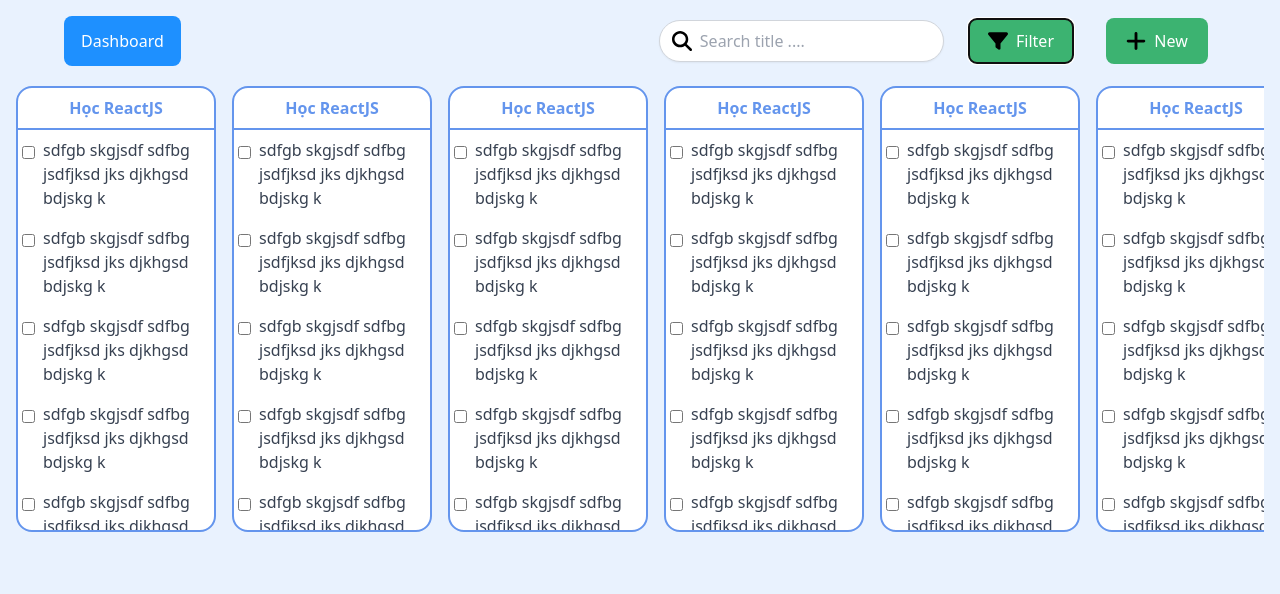
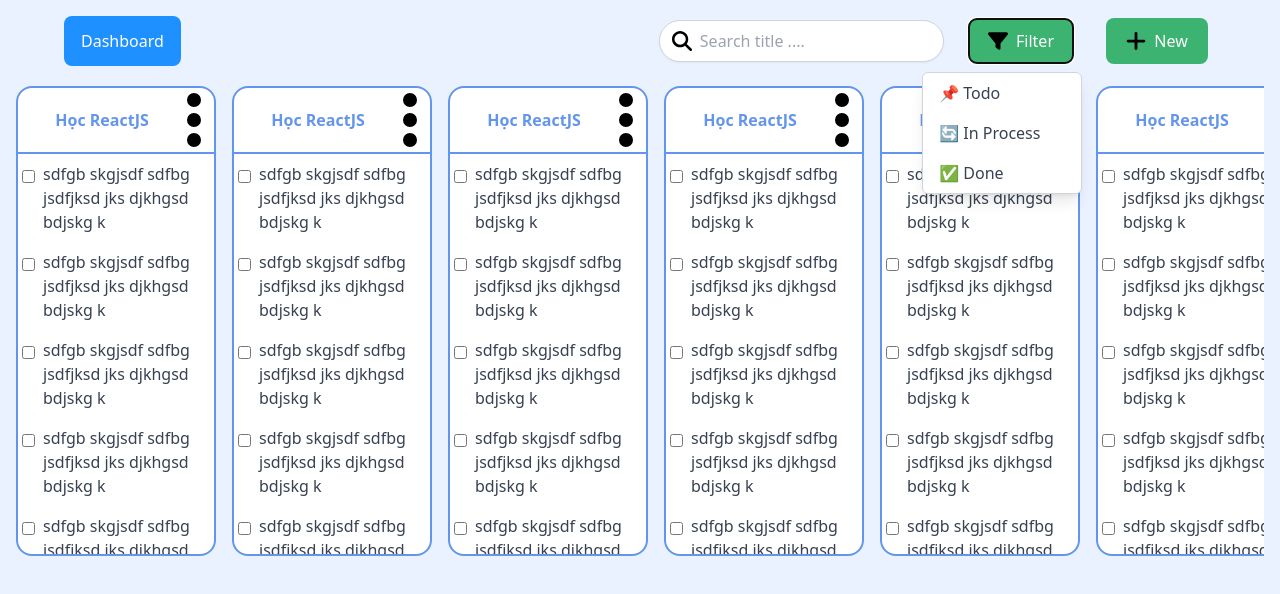
Before and after one commit to trungtin0175/TodoList, a React (Vite) app: page / in a window 1280 px wide. Both pictures are taken after a click on the button "Filter". Shown: the top 594 px of the page. Built offline with nearby package versions, Linux system fonts and the light colour scheme.

Commit message:
update: UI-filter UI-TodoItem

```diff
--- a/src/components/TodoItem/ModalTodo.tsx
+++ b/src/components/TodoItem/ModalTodo.tsx
@@ -1,4 +1,6 @@
 import closeIcon from "../../assets/icons/close.svg";
+import deleteIcon from "../../assets/icons/delete.svg";
+import plusIcon from "../../assets/icons/plus.svg";
 
 interface Props {
   isOpenModal: boolean;
@@ -20,7 +22,7 @@ const ModalTodo = ({ isOpenModal, onClose }: Props) => {
         className="max-w-[500px] min-w-[300px] min-h-[300px] rounded-2xl bg-white border-2 border-[#6495ED]"
       >
         <div className="flex items-center justify-between">
-          <h3 className="text-center flex-1  justify-center text-[#6495ED] py-2 font-semibold">
+          <h3 className="text-center flex-1 justify-center text-[#6495ED] py-2 font-semibold">
             Học ReactJS
           </h3>
           <div onClick={onClose}>
@@ -38,51 +40,23 @@ const ModalTodo = ({ isOpenModal, onClose }: Props) => {
             <p className="text-gray-700 ms-2">
               sdfgb skgjsdf sdfbg jsdfjksd jks djkhgsd bdjskg k
             </p>
-          </div>
-          <div className="flex items-start px-1 py-2">
-            <input type="checkbox" className="mt-2" />
-            <p className="text-gray-700 ms-2">
-              sdfgb skgjsdf sdfbg jsdfjksd jks djkhgsd bdjskg ksdf
-            </p>
-          </div>
-          <div className="flex items-start px-1 py-2">
-            <input type="checkbox" className="mt-2" />
-            <p className="text-gray-700 ms-2">
-              sdfgb skgjsdf sdfbg jsdfjksd jks djkhgsd bdjskg k
-            </p>
-          </div>
-          <div className="flex items-start px-1 py-2">
-            <input type="checkbox" className="mt-2" />
-            <p className="text-gray-700 ms-2">
-              sdfgb skgjsdf sdfbg jsdfjksd jks djkhgsd bdjskg k
-            </p>
-          </div>
-          <div className="flex items-start px-1 py-2">
-            <input type="checkbox" className="mt-2" />
-            <p className="text-gray-700 ms-2">
-              sdfgb skgjsdf sdfbg jsdfjksd jks djkhgsd bdjskg k
-            </p>
-          </div>
-          <div className="flex items-start px-1 py-2">
-            <input type="checkbox" className="mt-2" />
-            <p className="text-gray-700 ms-2">
-              sdfgb skgjsdf sdfbg jsdfjksd jks djkhgsd bdjskg k
-            </p>
-          </div>
-          <div className="flex items-start px-1 py-2">
-            <input type="checkbox" className="mt-2" />
-            <p className="text-gray-700 ms-2">
-              sdfgb skgjsdf sdfbg jsdfjksd jks djkhgsd bdjskg k
-            </p>
-          </div>
-          <div className="flex items-start px-1 py-2">
-            <input type="checkbox" className="mt-2" />
-            <p className="text-gray-700 ms-2">
-              sdfgb skgjsdf sdfbg jsdfjksd jks djkhgsd bdjskg k
-            </p>
+            <img
+              alt="delete"
+              src={deleteIcon}
+              className="w-4 cursor-pointer me-3"
+            ></img>
           </div>
         </div>
-        <div className="flex items-center"></div>
+        <div className="flex items-center flex-row-reverse">
+          <button className="flex items-center cursor-pointer mx-2 bg-[#3CB371]">
+            <img alt="plus" src={plusIcon} className="me-2 w-5"></img>
+            New
+          </button>
+          <button className="flex items-center cursor-pointer mx-2 bg-[#3CB371]">
+            <img alt="plus" src={plusIcon} className="me-2 w-5"></img>
+            Save
+          </button>
+        </div>
       </div>
     </div>
   );
--- a/src/components/TodoItem/index.tsx
+++ b/src/components/TodoItem/index.tsx
@@ -1,8 +1,10 @@
 import { useState } from "react";
 import ModalTodo from "./ModalTodo";
+import dotsIcon from "../../assets/icons/dots.svg";
 
 const TodoItem = () => {
   const [isOpenModal, setIsOpenModal] = useState<boolean>(false);
+  const [isOpenMenu, setIsOpenMenu] = useState<boolean>(false);
   const handleCloseModal = () => {
     setIsOpenModal(false);
   };
@@ -12,9 +14,33 @@ const TodoItem = () => {
         onClick={() => setIsOpenModal(true)}
         className="cursor-pointer w-[200px] min-h-[300px] rounded-2xl bg-white border-2 border-[#6495ED]"
       >
-        <h3 className="text-center text-[#6495ED] py-2 font-semibold">
-          Học ReactJS
-        </h3>
+        <div className="flex items-center justify-between">
+          <h3 className="text-center flex-1 justify-center text-[#6495ED] py-2 font-semibold">
+            Học ReactJS
+          </h3>
+          <div className="relative" onClick={() => setIsOpenMenu(!isOpenMenu)}>
+            <img
+              alt="close"
+              src={dotsIcon}
+              className="w-4 cursor-pointer me-3"
+            ></img>
+            {isOpenMenu && (
+              <div className="absolute right-0 mt-2 w-40 bg-white border border-gray-300 rounded-md shadow-lg z-50">
+                <ul className="text-gray-700">
+                  <li className="px-4 py-2 hover:bg-gray-100 cursor-pointer">
+                    📌 Todo
+                  </li>
+                  <li className="px-4 py-2 hover:bg-gray-100 cursor-pointer">
+                    🔄 In Process
+                  </li>
+                  <li className="px-4 py-2 hover:bg-gray-100 cursor-pointer">
+                    ✅ Done
+                  </li>
+                </ul>
+              </div>
+            )}
+          </div>
+        </div>
         <div className="w-full h-[2px] bg-[#6495ED]"></div>
         <div className="max-h-[400px] overflow-y-scroll">
           <div className="flex items-start px-1 py-2">
--- a/src/pages/TodoList/index.tsx
+++ b/src/pages/TodoList/index.tsx
@@ -1,9 +1,12 @@
+import { useState } from "react";
 import filterIcon from "../../assets/icons/filter.svg";
 import plusIcon from "../../assets/icons/plus.svg";
 import searchIcon from "../../assets/icons/search.svg";
 import TodoItem from "../../components/TodoItem";
 
 const Home = () => {
+  const [isOpenFilter, setIsOpenFilter] = useState<boolean>(false);
+
   return (
     <div className="min-h-[100vh] bg-[#E9F2FE] p-4">
       <div className="flex justify-between items-center w-full mx-auto max-w-[90vw]">
@@ -18,11 +21,30 @@ const Home = () => {
               className="ml-2 w-full outline-none bg-transparent text-gray-700 placeholder-gray-400"
             />
           </div>
-
-          <button className="flex items-center cursor-pointer mx-2 bg-[#3CB371]">
-            <img alt="filter" src={filterIcon} className="me-2 w-5"></img>
-            <p>Filter</p>
-          </button>
+          <div className="relative">
+            <button
+              onClick={() => setIsOpenFilter(!isOpenFilter)}
+              className="flex items-center cursor-pointer mx-2 bg-[#3CB371]"
+            >
+              <img alt="filter" src={filterIcon} className="me-2 w-5"></img>
+              <p>Filter</p>
+            </button>
+            {isOpenFilter && (
+              <div className="absolute right-0 mt-2 w-40 bg-white border border-gray-300 rounded-md shadow-lg z-50">
+                <ul className="text-gray-700">
+                  <li className="px-4 py-2 hover:bg-gray-100 cursor-pointer">
+                    📌 Todo
+                  </li>
+                  <li className="px-4 py-2 hover:bg-gray-100 cursor-pointer">
+                    🔄 In Process
+                  </li>
+                  <li className="px-4 py-2 hover:bg-gray-100 cursor-pointer">
+                    ✅ Done
+                  </li>
+                </ul>
+              </div>
+            )}
+          </div>
 
           <button className="flex items-center cursor-pointer mx-2 bg-[#3CB371]">
             <img alt="plus" src={plusIcon} className="me-2 w-5"></img>
```
Also changed, not shown: src/assets/icons/delete.svg (added), src/assets/icons/dots.svg (added).
